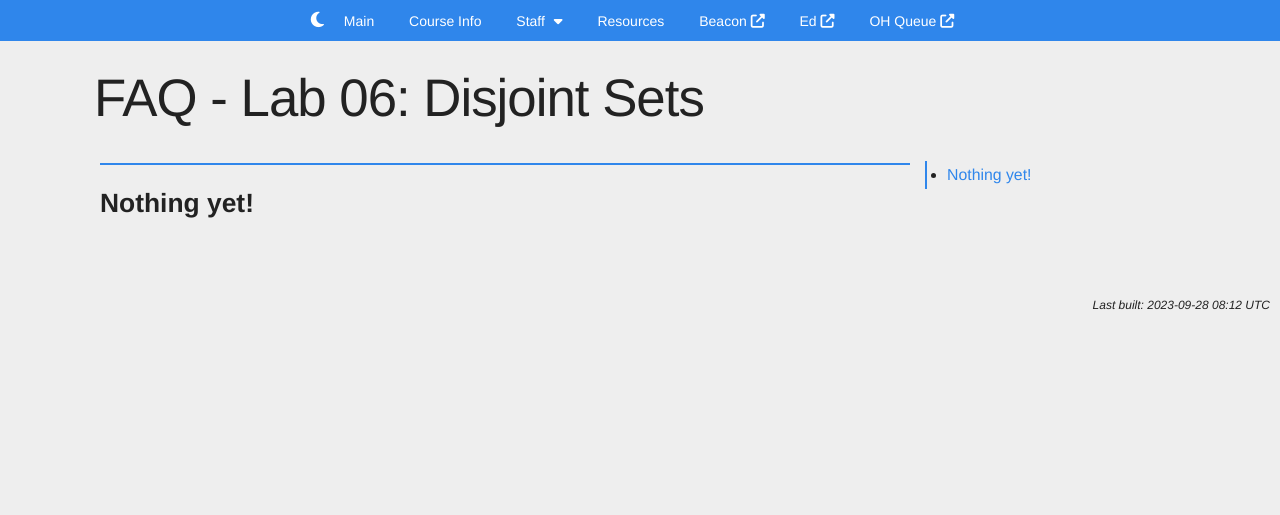
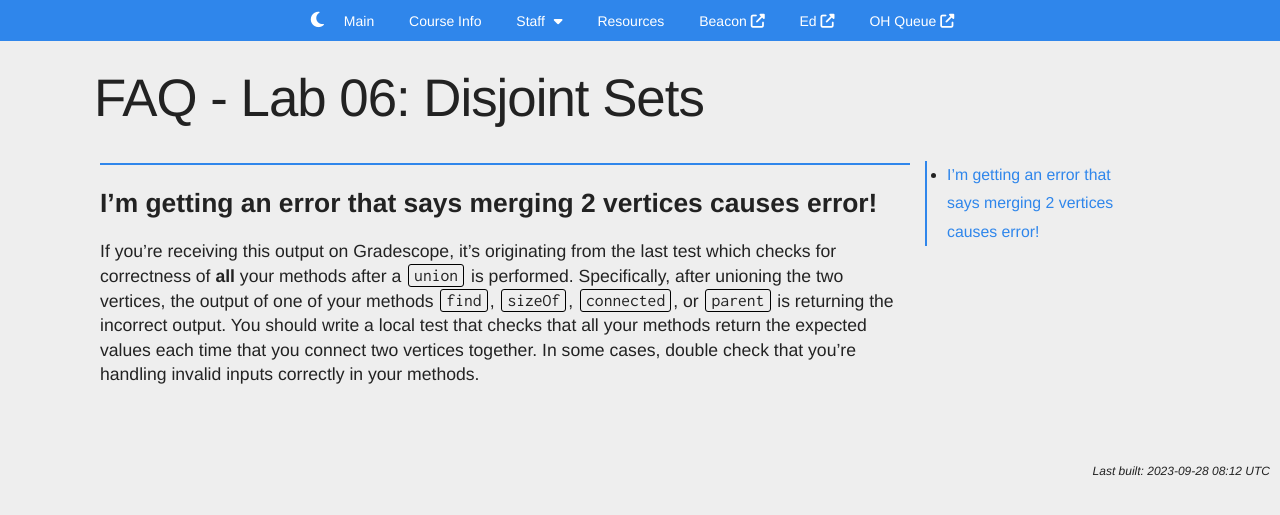
Before and after one commit to Berkeley-CS61B/website-fa23, a Jekyll site: the page built from materials/lab/lab06/faq.md, in a window 1280 px wide. Shown: the top 515 px of the page. Built offline with Jekyll 4.4.1, drawn with Linux system fonts in a browser that asks for light colours; nearby versions of some CDN libraries; comment, search, counter and statistics services are not loaded.

Commit message:
Lab06 FAQ

```diff
--- a/materials/lab/lab06/faq.md
+++ b/materials/lab/lab06/faq.md
@@ -6,4 +6,12 @@ released: released
 searchable: true
 ---
 
-### Nothing yet!
+### I'm getting an error that says merging 2 vertices causes error!
+
+If you're receiving this output on Gradescope, it's originating from the last test
+which checks for correctness of **all** your methods after a `union` is performed.
+Specifically, after unioning the two vertices, the output of one of your methods
+`find`, `sizeOf`, `connected`, or `parent` is returning the incorrect output. You should
+write a local test that checks that all your methods return the expected values
+each time that you connect two vertices together. In some cases, double check that you're
+handling invalid inputs correctly in your methods.
```
